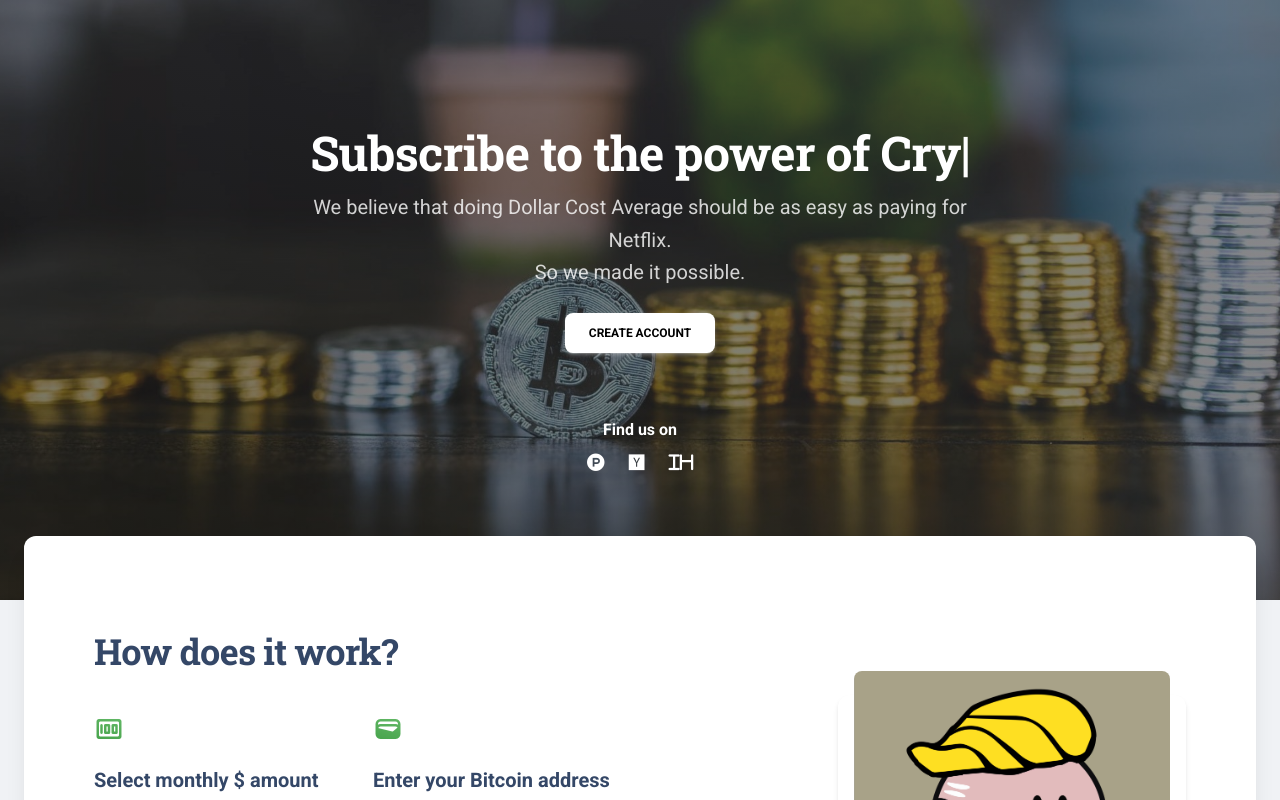
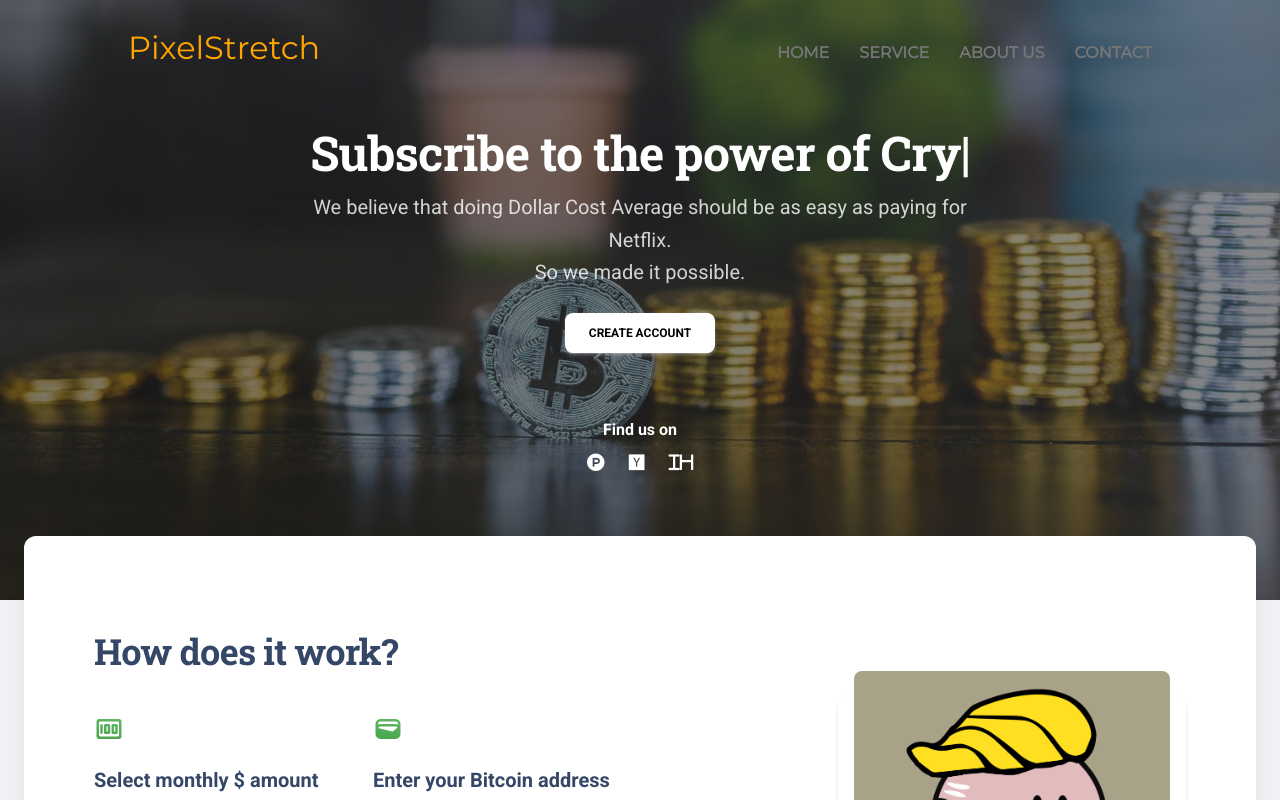
Before and after one commit to ferranm99/SubsCrypto, a Vue app: page / in a window 1280 px wide. Shown: the top 800 px of the page. Built offline with nearby package versions, Linux system fonts and the light colour scheme.

Commit message:
simple navbar v1

```diff
--- /dev/null
+++ b/src/examples/navbars/SimpleNavbar.vue
@@ -0,0 +1,279 @@
+<!--https://codepen.io/technext/pen/qBmNbJE-->
+<template>
+    <nav class="header">
+        <a class="logo" href=".page-top">PixelStretch</a>
+        <input class="menu-btn" type="checkbox" id="menu-btn" />
+        <label class="menu-icon" id="burger" for="menu-btn"><span class="navicon"></span></label>
+        <ul class="menu">
+            <li><a href="#prices" @click="hideMenu" class="link link-theme link-arrow">HOME</a></li>
+            <li><a href="#prices" @click="hideMenu" class="link link-theme link-arrow">SERVICE</a></li>
+            <li><a href="#prices" @click="hideMenu" class="link link-theme link-arrow">ABOUT US</a></li>
+            <li><a href="#prices" @click="hideMenu" class="link link-theme link-arrow">CONTACT</a></li>
+        </ul>
+    </nav>
+</template>
+
+<script setup>
+function hideMenu(){
+    let width = window.innerWidth;
+    if(width < 875){
+        document.getElementById('burger').click()
+        console.log('hide burger')
+    }
+}
+</script>
+
+<style scoped>
+@import 'https://fonts.googleapis.com/css?family=Montserrat';
+
+* {
+    font-family: Montserrat;
+}
+
+html {
+    color: #222;
+    font-size: 1em;
+    line-height: 1.5;
+    box-sizing: border-box
+}
+
+body {
+    margin: 0;
+}
+
+a {
+    color: #777;
+    text-decoration: none;
+}
+
+p {
+    margin: 0 0 45px 0;
+    text-align: justify;
+}
+
+.header {
+    width: 80%;
+}
+
+h1,
+h2,
+h3,
+h4,
+h5,
+h6 {
+    font-family: Montserrat;
+    font-weight: 600;
+    color: #484848;
+    margin: 30px 0 25px 0;
+    line-height: 1.3
+}
+
+
+
+/* - link under - */
+
+.link-arrow:after {
+    content: '';
+    background-size: 100% 100%;
+    width: 16px;
+    height: 12px;
+    position: absolute;
+    top: 5px;
+    right: -28px;
+    -webkit-transition: all .4s cubic-bezier(.35, 1, .33, 1);
+    transition: all .4s cubic-bezier(.35, 1, .33, 1)
+}
+
+.link-arrow:hover:after {
+    right: -35px
+}
+
+.link-arrow.link-arrow-white:after {
+    background-size: 100% 100%
+}
+
+.link-arrow-hover:after {
+    right: -35px
+}
+
+.link {
+    display: inline-block;
+    position: relative;
+    border: none;
+    padding-bottom: 4px;
+    text-transform: uppercase;
+    font-family: Montserrat, helvetica, arial, sans-serif;
+    font-weight: 700
+}
+
+.link:active,
+.link:focus,
+.link:hover {
+    outline: 0
+}
+
+.link:before {
+    content: '';
+    position: absolute;
+    left: 0;
+    bottom: 0;
+    background: #000;
+    width: 0;
+    height: 2px;
+    -webkit-transition: all .4s cubic-bezier(.35, 1, .33, 1);
+    transition: all .4s cubic-bezier(.35, 1, .33, 1)
+}
+
+.link:hover {
+    color: #000
+}
+
+.link:hover:before {
+    width: 100%
+}
+
+.link-theme:before {
+    background: #ffd300
+}
+
+/* header   box-shadow: 1px 1px 4px 0 rgba(0,0,0,.1); */
+
+.header {
+    background-color: rgba(0, 0, 0, 0);
+    position: absolute;
+    width: 80%;
+    z-index: 3;
+    margin-left: 10%;
+    margin-right: 10%;
+    padding: 20px 0;
+}
+
+.header ul {
+    margin: 0;
+    padding: 0;
+    list-style: none;
+    overflow: hidden;
+}
+
+.header li a {
+    display: block;
+    padding: 20px 20px 4px 20px;
+    text-decoration: none;
+}
+
+
+/* .header li a:hover, .header .menu-btn:hover {
+    background-color: #fff;
+}*/
+
+.header .logo {
+    color: orange;
+    display: block;
+    float: left;
+    font-size: 2em;
+    padding: 2px 0px;
+    text-decoration: none;
+}
+
+/* menu */
+
+.header .menu {
+    clear: both;
+    max-height: 0;
+    transition: max-height .2s ease-out;
+}
+
+/* menu icon */
+
+.header .menu-icon {
+    cursor: pointer;
+    display: inline-block;
+    float: right;
+    padding: 28px 20px;
+    position: relative;
+    user-select: none;
+}
+
+.header .menu-icon .navicon {
+    background: #333;
+    display: block;
+    height: 2px;
+    position: relative;
+    transition: background .2s ease-out;
+    width: 18px;
+}
+
+.header .menu-icon .navicon:before,
+.header .menu-icon .navicon:after {
+    background: #333;
+    content: '';
+    display: block;
+    height: 100%;
+    position: absolute;
+    transition: all .2s ease-out;
+    width: 100%;
+}
+
+.header .menu-icon .navicon:before {
+    top: 5px;
+}
+
+.header .menu-icon .navicon:after {
+    top: -5px;
+}
+
+/* menu btn */
+
+.header .menu-btn {
+    display: none;
+}
+
+.header .menu-btn:checked~.menu {
+    max-height: 240px;
+}
+
+.header .menu-btn:checked~.menu-icon .navicon {
+    background: transparent;
+}
+
+.header .menu-btn:checked~.menu-icon .navicon:before {
+    transform: rotate(-45deg);
+}
+
+.header .menu-btn:checked~.menu-icon .navicon:after {
+    transform: rotate(45deg);
+}
+
+.header .menu-btn:checked~.menu-icon:not(.steps) .navicon:before,
+.header .menu-btn:checked~.menu-icon:not(.steps) .navicon:after {
+    top: 0;
+}
+
+/* 48em = 768px */
+
+@media (min-width: 875px) {
+    .header li {
+        float: left;
+    }
+
+    .header li a {
+        padding: 20px 0px 0px 0px;
+        margin-left: 30px;
+    }
+
+    .header .menu {
+        clear: none;
+        float: right;
+        max-height: none;
+    }
+
+    .header .menu-icon {
+        display: none;
+    }
+}
+@media (max-width: 875px){
+    .header ul {
+        background-color: #fff;
+    }
+}
+</style>
--- a/src/views/LandingPages/AboutUs/AboutView.vue
+++ b/src/views/LandingPages/AboutUs/AboutView.vue
@@ -17,6 +17,7 @@ import Typed from "typed.js";
 import Information from "./Sections/AboutInformation.vue";
 import Video from "./Sections/Video.vue";
 import Prices from "./Sections/Prices.vue";
+import SimpleNavbar from "../../../examples/navbars/SimpleNavbar.vue";
 
 const body = document.getElementsByTagName("body")[0];
 //hooks
@@ -47,10 +48,11 @@ onUnmounted(() => {
 </script>
 <template>
   <!--<DefaultNavbar :action="{
-    route: 'javascript:;',
-    label: 'Buy !',
-    color: 'btn-white',
-  }" transparent /> -->
+      route: 'javascript:;',
+      label: 'Buy !',
+      color: 'btn-white',
+    }" transparent /> -->
+    <SimpleNavbar />
   <header class="bg-gradient-dark">
     <div class="page-header min-vh-75" :style="{ backgroundImage: `url(${bg0})` }">
       <span class="mask bg-gradient-dark opacity-6"></span>
@@ -91,5 +93,4 @@ onUnmounted(() => {
   <DefaultFooter />
 </template>
 
-<style scoped>
-</style>
+<style scoped></style>
```
